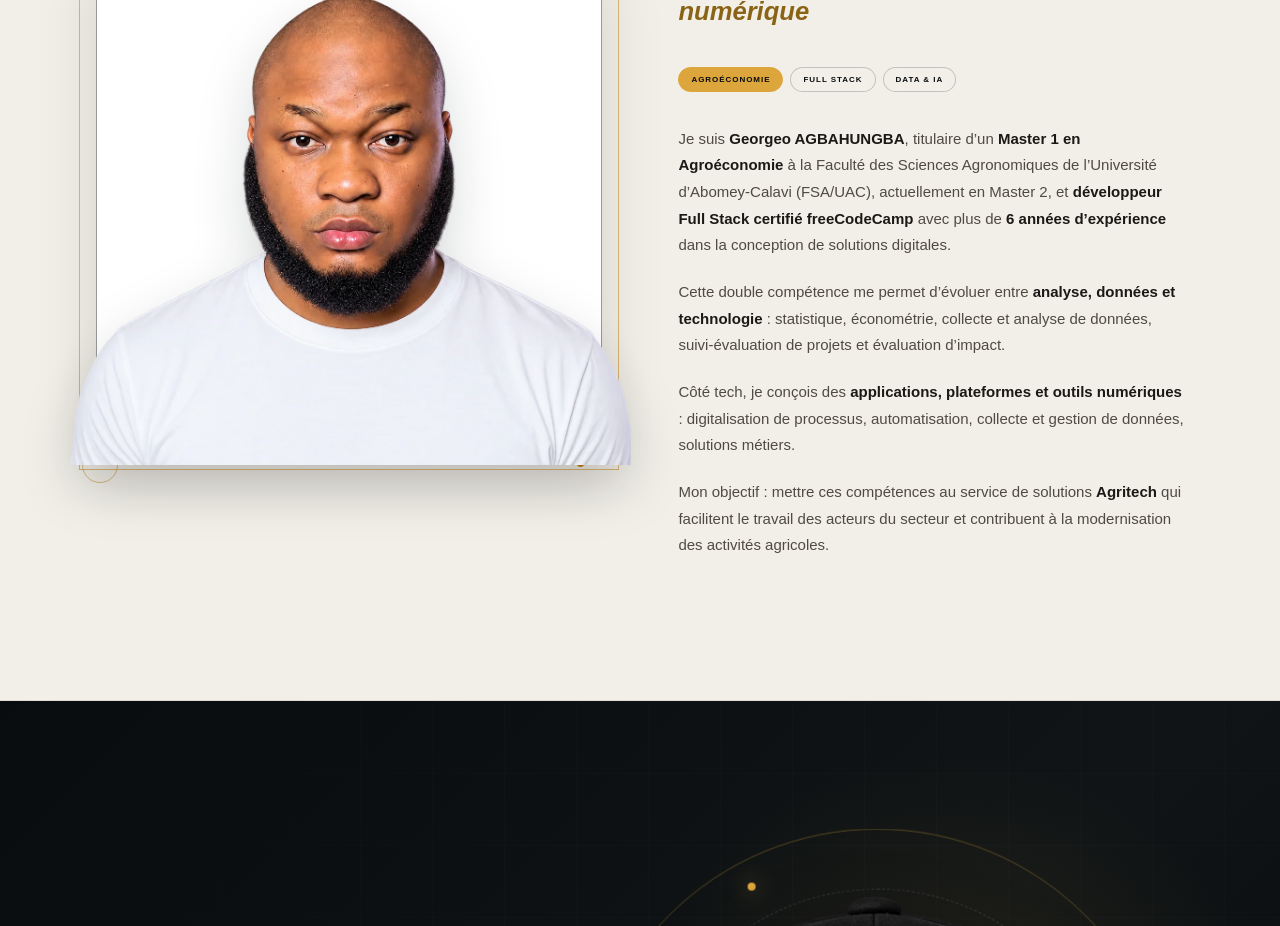
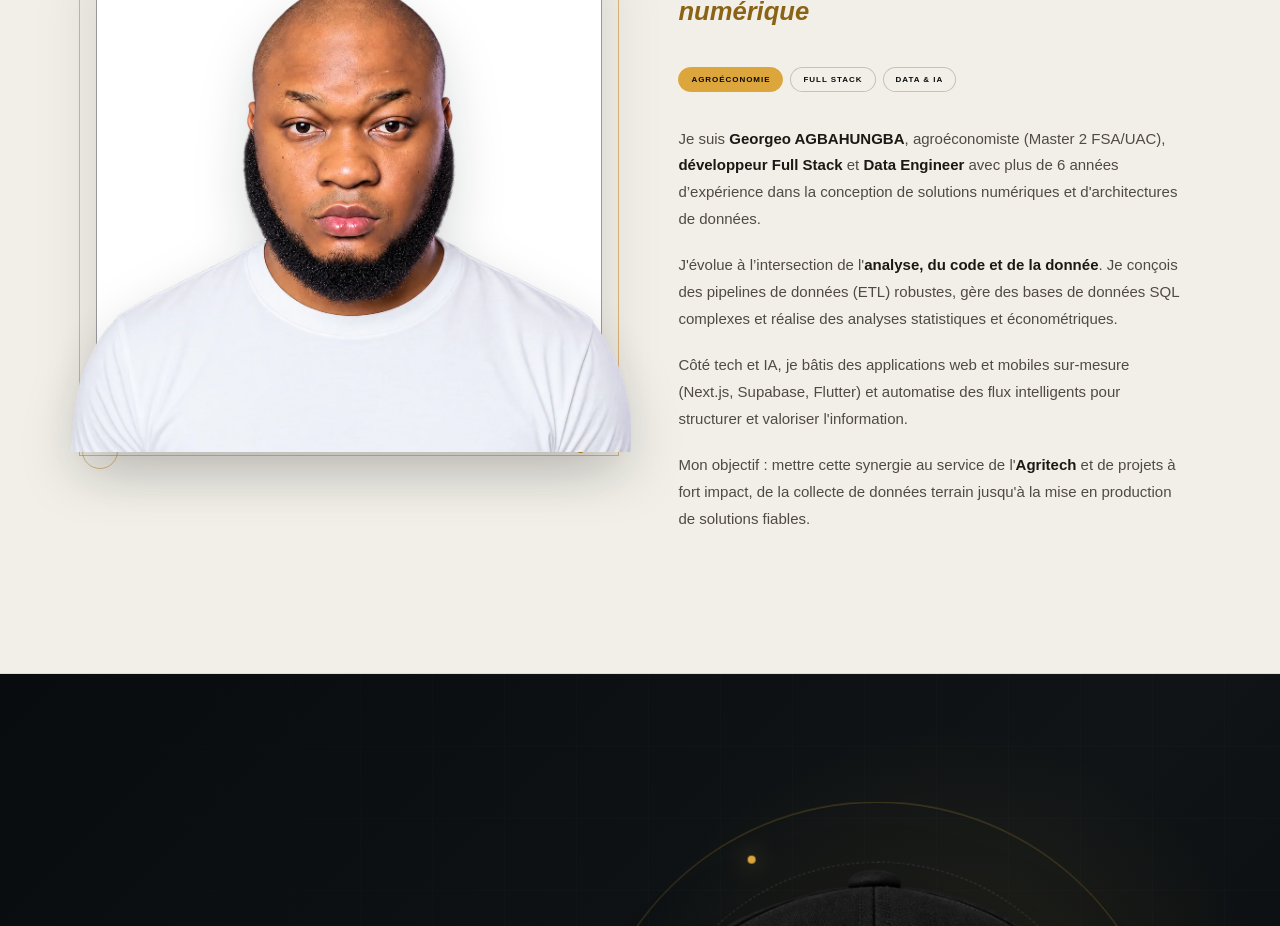
Before and after one commit to takacodeprogram/georgeoagbahungba, a Next.js app: page / in a window 1280 px wide. Shown: the part 3180-4106 px from the top of the page. Built offline with nearby package versions, Linux system fonts and the light colour scheme; a web font is replaced by a local one.

Commit message:
feat: weave data engineering and pipelines into AboutSection copy

```diff
--- a/components/AboutSection.jsx
+++ b/components/AboutSection.jsx
@@ -76,16 +76,16 @@ export default function AboutSection() {
           </div>
 
           <p data-reveal>
-            Je suis <strong>Georgeo AGBAHUNGBA</strong>, titulaire d’un <strong>Master&nbsp;1 en Agroéconomie</strong> à la Faculté des Sciences Agronomiques de l’Université d’Abomey-Calavi (FSA/UAC), actuellement en Master&nbsp;2, et <strong>développeur Full Stack certifié freeCodeCamp</strong> avec plus de <strong>6&nbsp;années d’expérience</strong> dans la conception de solutions digitales.
+            Je suis <strong>Georgeo AGBAHUNGBA</strong>, agroéconomiste (Master 2 FSA/UAC), <strong>développeur Full Stack</strong> et <strong>Data Engineer</strong> avec plus de 6&nbsp;années d’expérience dans la conception de solutions numériques et d'architectures de données.
           </p>
           <p data-reveal>
-            Cette double compétence me permet d’évoluer entre <strong>analyse, données et technologie</strong> : statistique, économétrie, collecte et analyse de données, suivi-évaluation de projets et évaluation d’impact.
+            J'évolue à l’intersection de l'<strong>analyse, du code et de la donnée</strong>. Je conçois des pipelines de données (ETL) robustes, gère des bases de données SQL complexes et réalise des analyses statistiques et économétriques.
           </p>
           <p data-reveal>
-            Côté tech, je conçois des <strong>applications, plateformes et outils numériques</strong> : digitalisation de processus, automatisation, collecte et gestion de données, solutions métiers.
+            Côté tech et IA, je bâtis des applications web et mobiles sur-mesure (Next.js, Supabase, Flutter) et automatise des flux intelligents pour structurer et valoriser l'information.
           </p>
           <p data-reveal>
-            Mon objectif : mettre ces compétences au service de solutions <strong>Agritech</strong> qui facilitent le travail des acteurs du secteur et contribuent à la modernisation des activités agricoles.
+            Mon objectif : mettre cette synergie au service de l'<strong>Agritech</strong> et de projets à fort impact, de la collecte de données terrain jusqu'à la mise en production de solutions fiables.
           </p>
         </div>
       </div>
```
